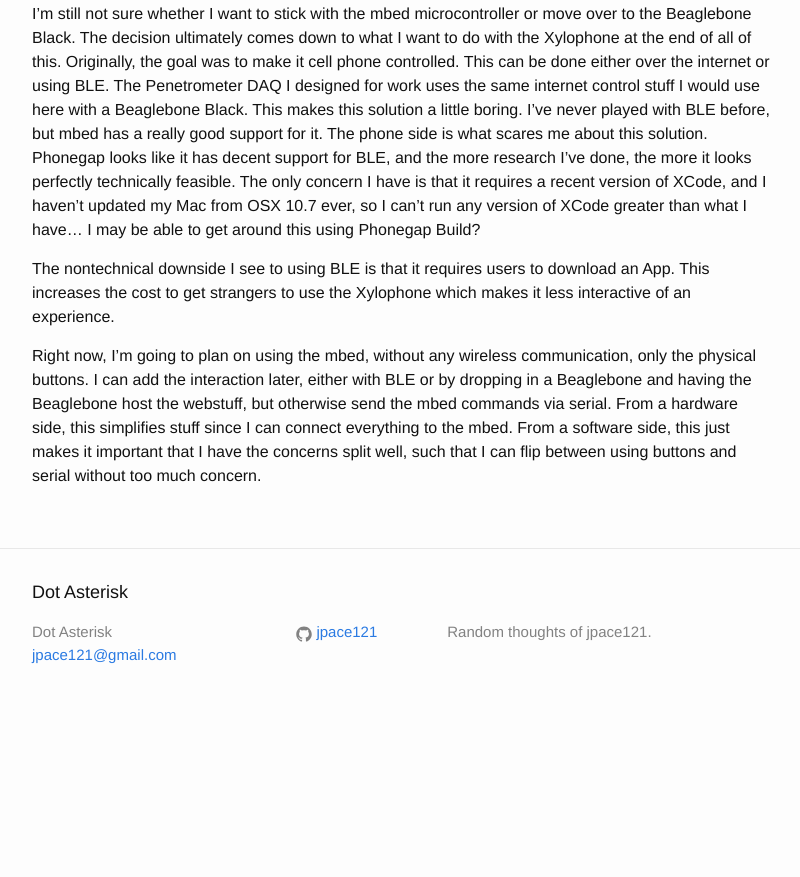
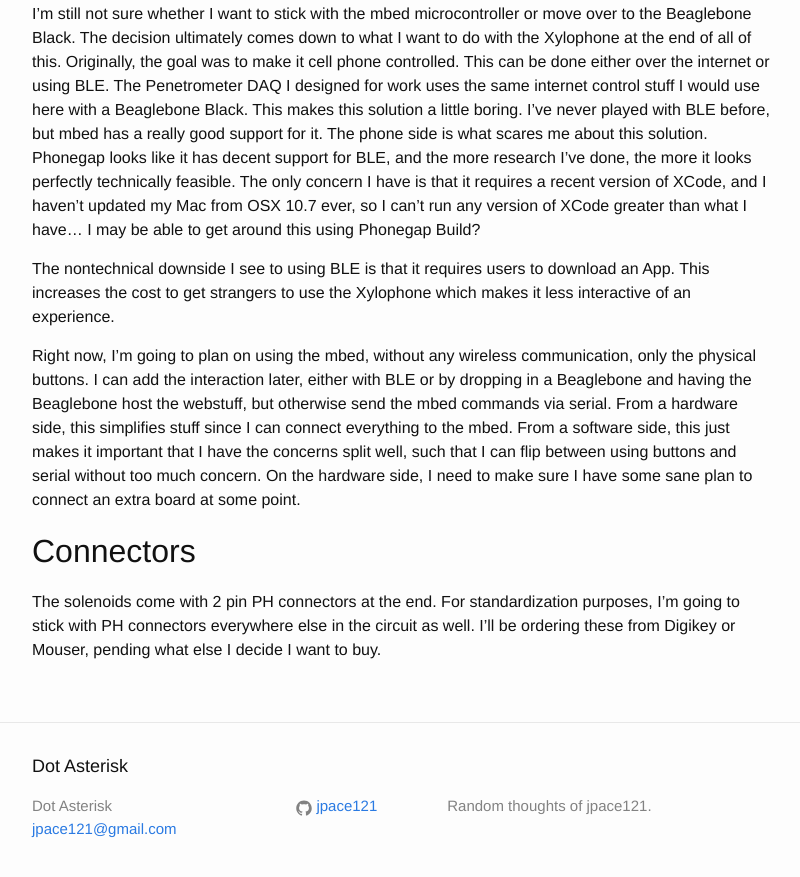
Before and after one commit to jpace121/github-site-old, a Jekyll site: the page built from _posts/2016-08-07-design_update.md, in a window 1280 px wide and 900 px high, scrolled down 2181 px. Shown: the top 877 px of the window, without its empty margins (238-1038 px from the left). Built offline with Jekyll 4.4.1, drawn with Linux system fonts in a browser that asks for light colours; before the commit the page ends 2907 px from its top, so only the background shows below that.

Commit message:
Add note about connectors.

```diff
--- a/_posts/2016-08-07-design_update.md
+++ b/_posts/2016-08-07-design_update.md
@@ -99,4 +99,12 @@
 hardware side, this simplifies stuff since I can connect everything to the
 mbed. From a software side, this just makes it important that I have
 the concerns split well, such that I can flip between using buttons and
-serial without too much concern.
+serial without too much concern. On the hardware side, I need to make sure
+I have some sane plan to connect an extra board at some point.
+
+## Connectors ##
+
+The solenoids come with 2 pin PH connectors at the end. For standardization
+purposes, I'm going to stick with PH connectors everywhere else in the circuit
+as well. I'll be ordering these from Digikey or Mouser, pending what else
+I decide I want to buy.
```
